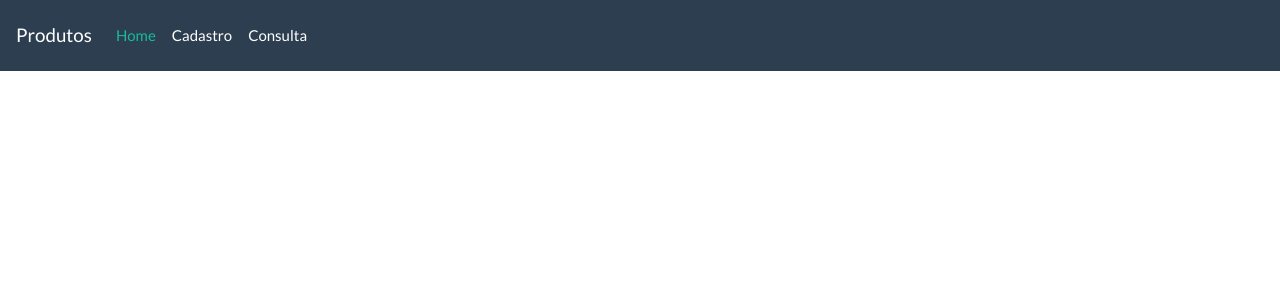
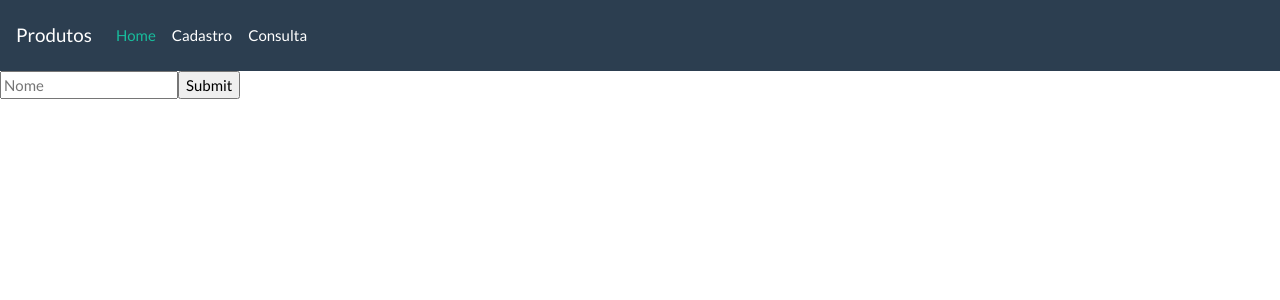
Before and after one commit to HebertPereira/Estudos-React, a React (Create React App) app in the folder estudos-app/: page /#/Login in a window 1280 px wide. Shown: the top 300 px of the page. Built offline with nearby package versions, Linux system fonts and the light colour scheme.

Commit message:
Correção de rotas 1

```diff
--- a/estudos-app/src/Router.js
+++ b/estudos-app/src/Router.js
@@ -1,15 +1,17 @@
 import React from 'react';
 import Home from './view/home';
-import Login from './view/Login';
+import LoginScreen from './view/login';
 
 import { Switch, Route, HashRouter } from 'react-router-dom'
+import UserPage from './view/userPage';
 
 
 export default () => {
     return (
         <Switch>
             <Route exact path='/' component={Home}/>
-            <Route exact path='/Login' componet={Login}/>
+            <Route exact path='/Login' component={LoginScreen}/>
+            <Route exact path='/UserPage' component={UserPage}/>
         </Switch>
     )
 }
--- a/estudos-app/src/view/Login.js
+++ b/estudos-app/src/view/Login.js
@@ -2,11 +2,11 @@ import React from 'react';
 
 function loginScreen() {
     return (
-        <form>
-            <input type="text">Name</input>
-            <inpur type="password">Password</inpur>
-            <input type="submit">Send</input>
-        </form>
+        <>
+            <input type="text" placeholder="Nome"/>
+            <inpur type="password" placeholder="Senha"/>
+            <input type="submit" placeholder="Logar"/>
+        </>
     )
 }
 
--- a/estudos-app/src/view/home.js
+++ b/estudos-app/src/view/home.js
@@ -6,7 +6,7 @@ function Home() {
         <div className="jumbotron">
             <h1 className="display-3">Bem vindo!</h1>
             <p className="lead">
-                Este é seu sistema, utilize a barra de navegação para acessar as páginas
+                Este é seu sistema, utilize o botão login para entrar e gerenciar seus estudos. =)
             </p>
             <hr className="my-4" />
             <p className="lead">
```
Also changed, not shown: estudos-app/Planejamento.txt (added).
